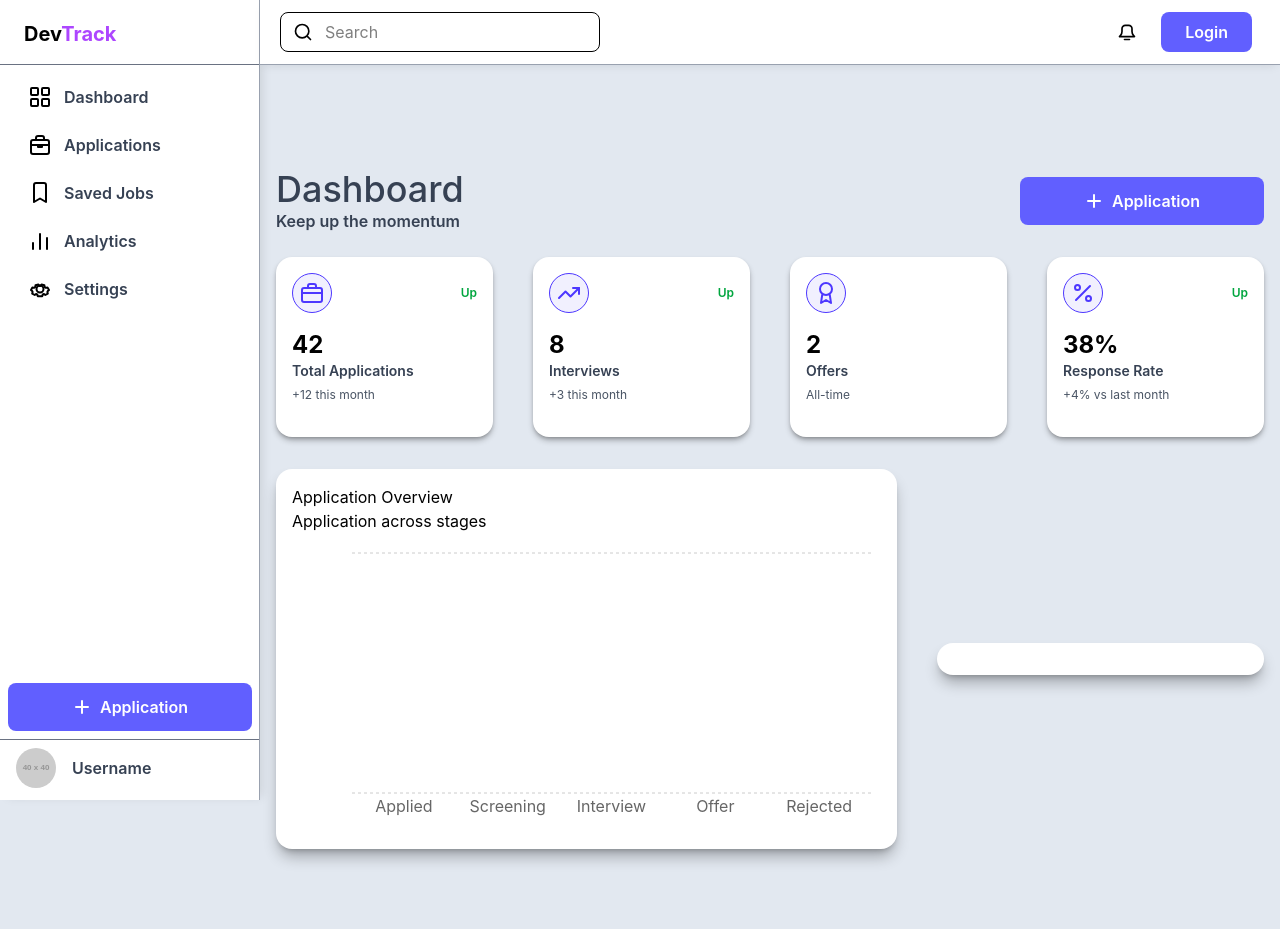
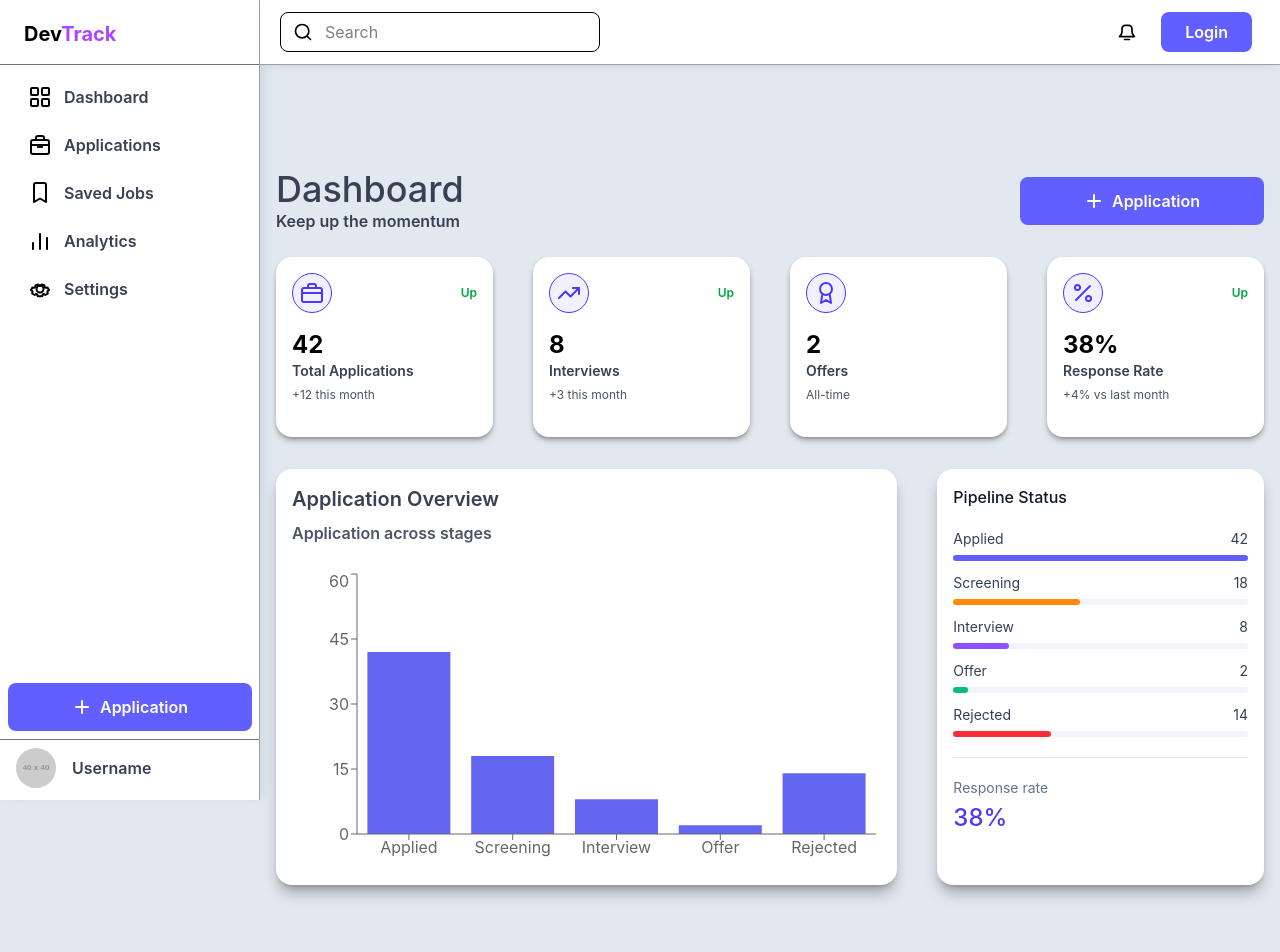
Before and after one commit to RitikGarg89/DevTrack, a React (Vite) app: page / in a window 1280 px wide. Shown: the top 952 px of the page. Before the commit the page ends 929 px from the top, so only its background shows below. Built offline with nearby package versions, Linux system fonts and the light colour scheme.

Commit message:
feat: add dashboard components including sidebar, pipeline status, and application chart

```diff
--- a/src/Components/ApplicationChart.jsx
+++ b/src/Components/ApplicationChart.jsx
@@ -10,7 +10,7 @@ import {
 } from "recharts";
 
 function ApplicationChart() {
-    const stages = [
+    const data = [
         { name: "Applied", value: 42 },
         { name: "Screening", value: 18 },
         { name: "Interview", value: 8 },
@@ -18,48 +18,33 @@ function ApplicationChart() {
         { name: "Rejected", value: 14 },
     ];
 
-    const maxValue = 60;
-
     return (
         <>
-            <h3>Application Overview</h3>
-            <p>Application across stages</p>
+            <h3 className='text-gray-700 font-semibold text-xl mb-2'>Application Overview</h3>
+            <p className='text-gray-600 font-semibold mb-6'>Application across stages</p>
             <div className="h-[300px] w-full">
                 <ResponsiveContainer width="100%" height="100%">
-                    <BarChart
-                        data={stages}
-                        margin={{
-                            top: 20,
-                            right: 10,
-                            left: 0,
-                            bottom: 10,
-                        }}
-                    >
-                        <CartesianGrid
-                            strokeDasharray="3 3"
-                            vertical={false}
+                    <BarChart data={data}>
+
+                        <XAxis dataKey="name" />
+
+                        <YAxis />
+
+                        <Tooltip
+                            contentStyle={{
+                                backgroundColor: "#ffffff",
+                                border: "1px solid #e2e8f0",
+                                borderRadius: "8px",
+                                padding: "10px 14px",
+                                boxShadow: "0 4px 12px rgba(0, 0, 0, 0.08)",
+                            }}
                         />
 
-                        <XAxis
-                            dataKey="name"
-                            axisLine={false}
-                            tickLine={false}
+                        <Bar
+                            dataKey="value"
+                            fill="#6366f1"
                         />
 
-                        <YAxis
-                            domain={[0, 60]}
-                            axisLine={false}
-                            tickLine={false}
-                        />
-
-                        <Tooltip />
-
-                        <Bar
-                            dataKey="applications"
-                            fill="#6366f1"
-                            radius={[4, 4, 0, 0]}
-                            barSize={48}
-                        />
                     </BarChart>
                 </ResponsiveContainer>
             </div>
--- a/src/Components/Navbar.jsx
+++ b/src/Components/Navbar.jsx
@@ -22,9 +22,9 @@ function Navbar() {
                         <path
                             d="M21 21L16.65 16.65M19 11C19 15.4183 15.4183 19 11 19C6.58172 19 3 15.4183 3 11C3 6.58172 6.58172 3 11 3C15.4183 3 19 6.58172 19 11Z"
                             stroke="currentColor"
-                            stroke-width="2"
-                            stroke-linecap="round"
-                            stroke-linejoin="round"
+                            strokeWidth="2"
+                            strokeLinecap="round"
+                            strokeLinejoin="round"
                         />
                     </svg>
                 </div>
@@ -49,15 +49,15 @@ function Navbar() {
                         <path
                             d="M18 8C18 5.79086 16.2091 4 14 4H10C7.79086 4 6 5.79086 6 8V11.5C6 13.16 5.4 14.76 4.31 16L3 17.5H21L19.69 16C18.6 14.76 18 13.16 18 11.5V8Z"
                             stroke="currentColor"
-                            stroke-width="2"
-                            stroke-linecap="round"
-                            stroke-linejoin="round"
+                            strokeWidth="2"
+                            strokeLinecap="round"
+                            strokeLinejoin="round"
                         />
                         <path
                             d="M9 21H15"
                             stroke="currentColor"
-                            stroke-width="2"
-                            stroke-linecap="round"
+                            strokeWidth="2"
+                            strokeLinecap="round"
                         />
                     </svg>
                 </div>
--- /dev/null
+++ b/src/Components/PipeLineStatus.jsx
@@ -0,0 +1,87 @@
+import React from "react";
+
+function PipelineStatus() {
+    const pipeline = [
+        {
+            name: "Applied",
+            value: 42,
+            color: "bg-indigo-500",
+            width: "100%",
+        },
+        {
+            name: "Screening",
+            value: 18,
+            color: "bg-orange-400",
+            width: "43%",
+        },
+        {
+            name: "Interview",
+            value: 8,
+            color: "bg-violet-500",
+            width: "19%",
+        },
+        {
+            name: "Offer",
+            value: 2,
+            color: "bg-emerald-500",
+            width: "5%",
+        },
+        {
+            name: "Rejected",
+            value: 14,
+            color: "bg-red-500",
+            width: "33%",
+        },
+    ];
+
+    return (
+        <>
+            <h2 className="text-base font-medium text-slate-900">
+                Pipeline Status
+            </h2>
+
+            <div className="mt-5 space-y-3">
+                {pipeline.map((item) => (
+                    <div key={item.name}>
+
+                        {/* Label + value */}
+                        <div className="mb-1.5 flex items-center justify-between">
+                            <span className="text-sm text-slate-700">
+                                {item.name}
+                            </span>
+
+                            <span className="text-sm text-slate-700">
+                                {item.value}
+                            </span>
+                        </div>
+
+                        {/* Progress bar */}
+                        <div className="h-1.5 w-full rounded-full bg-slate-100">
+                            <div
+                                className={`h-full rounded-full ${item.color}`}
+                                style={{ width: item.width }}
+                            />
+                        </div>
+
+                    </div>
+                ))}
+            </div>
+
+            {/* Divider */}
+            <div className="my-5 border-t border-slate-200" />
+
+            {/* Response rate */}
+            <div>
+                <p className="text-sm text-slate-500">
+                    Response rate
+                </p>
+
+                <p className="mt-1 text-2xl font-medium text-indigo-600">
+                    38%
+                </p>
+            </div>
+        </>
+    );
+}
+
+export default PipelineStatus;
--- a/src/Components/Sidebar.jsx
+++ b/src/Components/Sidebar.jsx
@@ -210,8 +210,8 @@ function Sidebar() {
                             <path
                                 d="M10 4V16M4 10H16"
                                 stroke="currentColor"
-                                stroke-width="2"
-                                stroke-linecap="round"
+                                strokeWidth="2"
+                                strokeLinecap="round"
                             />
                         </svg>
                     </div>
--- a/src/Pages/DashBoard.jsx
+++ b/src/Pages/DashBoard.jsx
@@ -1,6 +1,7 @@
 import React from 'react'
 import StatCard from '../Components/StatCard'
 import ApplicationChart from '../Components/ApplicationChart';
+import PipelineStatus from '../Components/PipeLineStatus';
 
 function DashBoard() {
     const stats = [
@@ -54,8 +55,8 @@ function DashBoard() {
                                 <path
                                     d="M10 4V16M4 10H16"
                                     stroke="currentColor"
-                                    stroke-width="2"
-                                    stroke-linecap="round"
+                                    strokeWidth="2"
+                                    strokeLinecap="round"
                                 />
                             </svg>
                         </div>
@@ -78,11 +79,13 @@ function DashBoard() {
                     )
                 })}
             </div>
-            <div className='flex my-8 justify-center items-center gap-10'>
+            <div className='flex my-8 justify-center items-stretch gap-10'>
                 <div className='p-4 bg-white w-full rounded-2xl shadow-lg flex-2 shadow-black/30'>
                     <ApplicationChart />
                 </div>
-                <div className='p-4 bg-white w-full rounded-2xl shadow-lg flex-1 shadow-black/30'></div>
+                <div className='p-4 bg-white w-full rounded-2xl shadow-lg flex-1 shadow-black/30'>
+                    <PipelineStatus />
+                </div>
             </div>
         </>
     )
```
